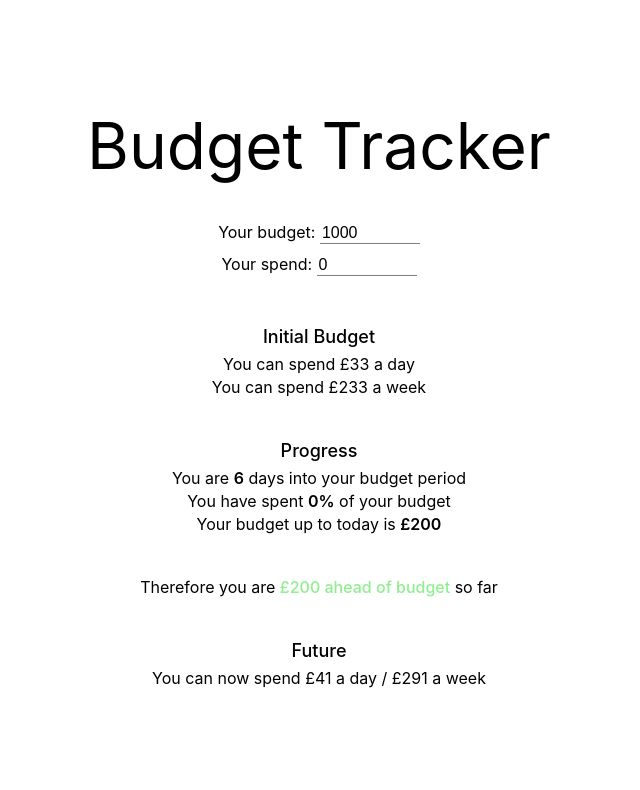
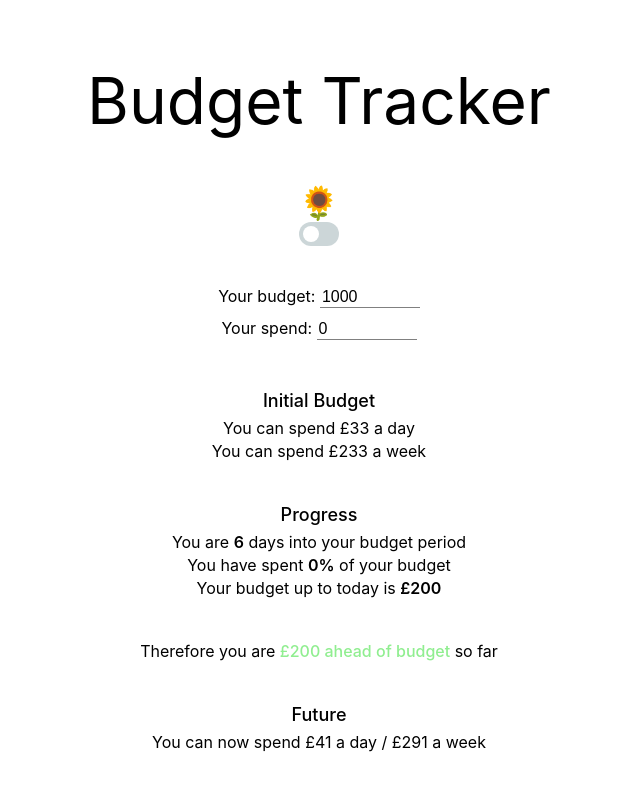
Before and after one commit to magerags/budget-tracker, a Next.js app: page / in a window 1280 px wide. Shown: the top 790 px of the page, without its empty margins (321-961 px from the left). Built offline with nearby package versions, Linux system fonts and the light colour scheme.

Commit message:
clauds mode

```diff
--- a/pages/index.jsx
+++ b/pages/index.jsx
@@ -12,6 +12,7 @@ export default function Home() {
     "monthResetDate",
     28
   );
+  const [clauds, setClauds] = useStickyState("clauds", false);
 
   const currentDate = DateTime.now();
   const startDate = DateTime.fromObject({
@@ -45,6 +46,14 @@ export default function Home() {
   const newDailyBudget = (budget - spend) / daysLeft;
   const newWeeklyBudget = newDailyBudget * 7;
 
+  useEffect(() => {
+    if (clauds) {
+      setMonthResetDate(20);
+    } else {
+      setMonthResetDate(28);
+    }
+  }, [clauds]);
+
   return (
     <div className={styles.container}>
       <Head>
@@ -58,6 +67,16 @@ export default function Home() {
 
       <main className={styles.main}>
         <Title className={styles.title}>Budget Tracker</Title>
+        <Spacer />
+        <Sunflower active={clauds}>🌻</Sunflower>
+        <Switch>
+          <SwitchInput
+            type="checkbox"
+            value={clauds}
+            onChange={(e) => setClauds(e.target.checked)}
+          />
+          <Slider />
+        </Switch>
         <Spacer />
         <InputWrapper>
           <Label>Your budget: </Label>
@@ -170,3 +189,61 @@ const Color = styled.span`
   color: ${(props) => props.color};
   font-weight: 500;
 `;
+
+const Switch = styled.label`
+  position: relative;
+  display: inline-block;
+  width: 40px;
+  height: 24px;
+  margin-top: -5px;
+`;
+
+const Slider = styled.span`
+  position: absolute;
+  cursor: pointer;
+  top: 0;
+  left: 0;
+  right: 0;
+  bottom: 0;
+  background-color: #ccd6d8;
+  -webkit-transition: 0.4s;
+  transition: 0.4s;
+  border-radius: 34px;
+
+  &:before {
+    position: absolute;
+    content: "";
+    height: 16px;
+    width: 16px;
+    left: 4px;
+    bottom: 4px;
+    background-color: white;
+    -webkit-transition: 0.4s;
+    transition: 0.4s;
+    border-radius: 50%;
+  }
+`;
+
+const SwitchInput = styled.input`
+  opacity: 0;
+  width: 0;
+  height: 0;
+
+  :checked + ${Slider} {
+    background-color: lightgreen;
+  }
+
+  :focus {
+    box-shadow: 0 0 1px #2196f3;
+  }
+
+  &:checked + ${Slider}:before {
+    transform: translateX(16px);
+  }
+`;
+
+const Sunflower = styled.div`
+  font-size: 40px;
+  transition: 1s ease;
+  transform: ${(props) => (props.active ? "scale(1)" : "scale(0.8)")};
+`;
```
